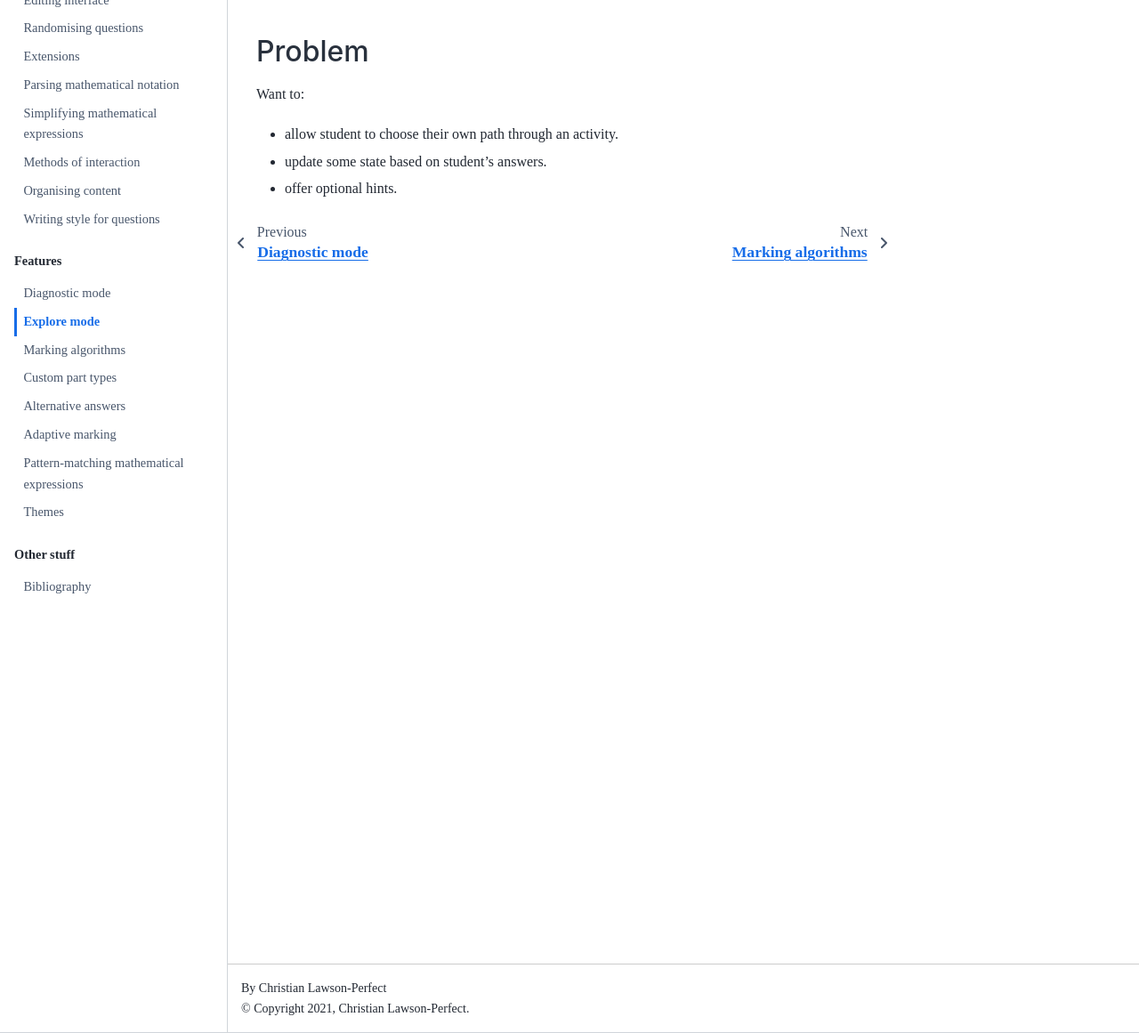
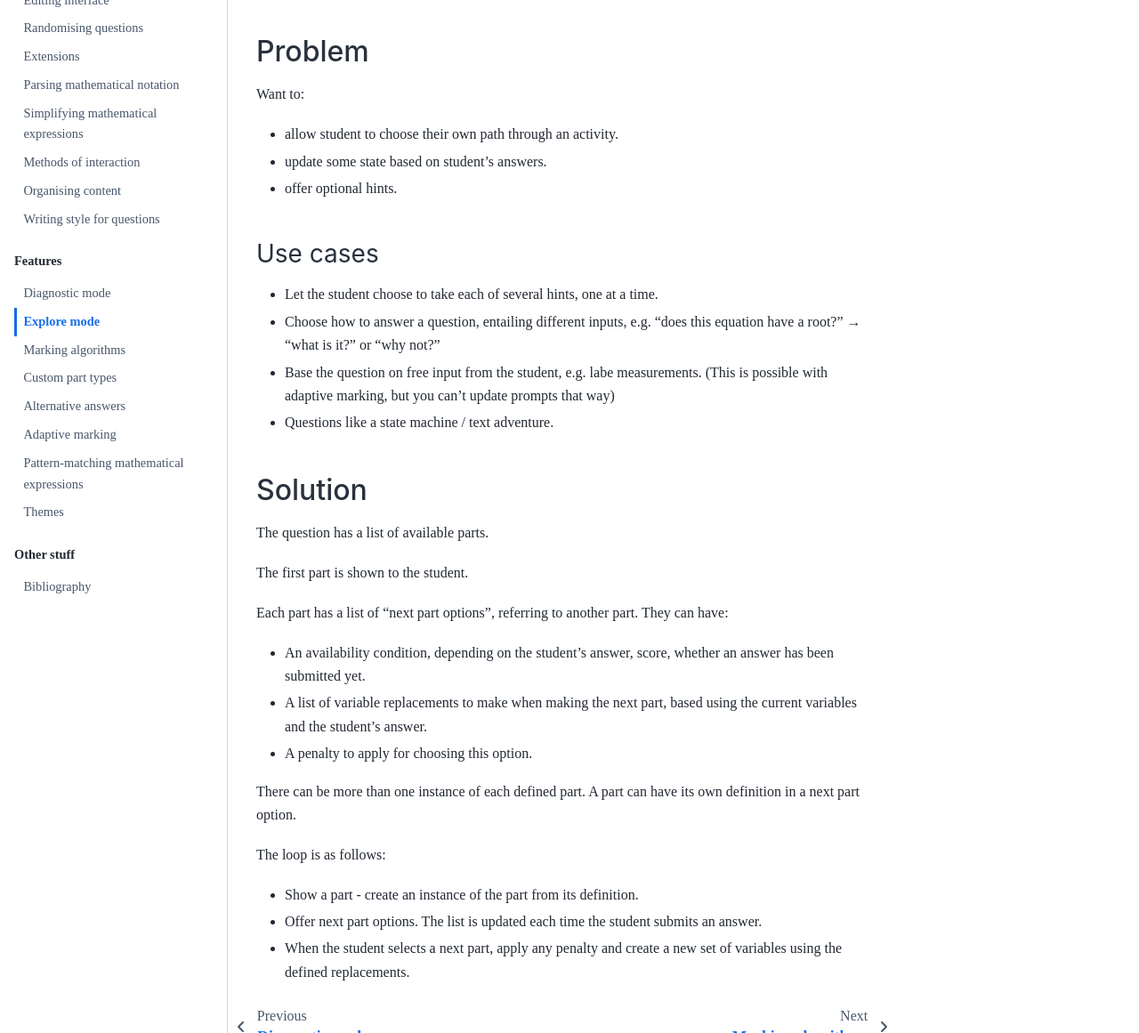
Before and after one commit to christianp/behind-the-design-of-numbas, a Sphinx documentation site: the page built from source/explore.rst, in a window 1280 px wide and 1400 px high, cut to the strip 239-1400 px from the top of the window. Shown: the whole strip at 89% size. Built offline with Sphinx 7.4.7 and the Sphinx Book theme 1.1.4, drawn with Linux system fonts in a browser that asks for light colours.

Commit message:
copying out some notes on explore mode

```diff
--- a/source/explore.rst
+++ b/source/explore.rst
@@ -12,3 +12,43 @@ Want to:
 * allow student to choose their own path through an activity.
 * update some state based on student's answers.
 * offer optional hints.
+
+Use cases
+#########
+
+* Let the student choose to take each of several hints, one at a time.
+
+* Choose how to answer a question, entailing different inputs, e.g. "does this equation have a root?" → "what is it?" or "why not?"
+
+* Base the question on free input from the student, e.g. labe measurements.
+  (This is possible with adaptive marking, but you can't update prompts that way)
+
+* Questions like a state machine / text adventure.
+
+Solution
+--------
+
+The question has a list of available parts.
+
+The first part is shown to the student.
+
+Each part has a list of "next part options", referring to another part.
+They can have:
+
+* An availability condition, depending on the student's answer, score, whether an answer has been submitted yet.
+
+* A list of variable replacements to make when making the next part, based using the current variables and the student's answer.
+
+* A penalty to apply for choosing this option.
+
+There can be more than one instance of each defined part.
+A part can have its own definition in a next part option.
+
+The loop is as follows:
+
+* Show a part - create an instance of the part from its definition.
+
+* Offer next part options.
+  The list is updated each time the student submits an answer.
+
+* When the student selects a next part, apply any penalty and create a new set of variables using the defined replacements.
```
